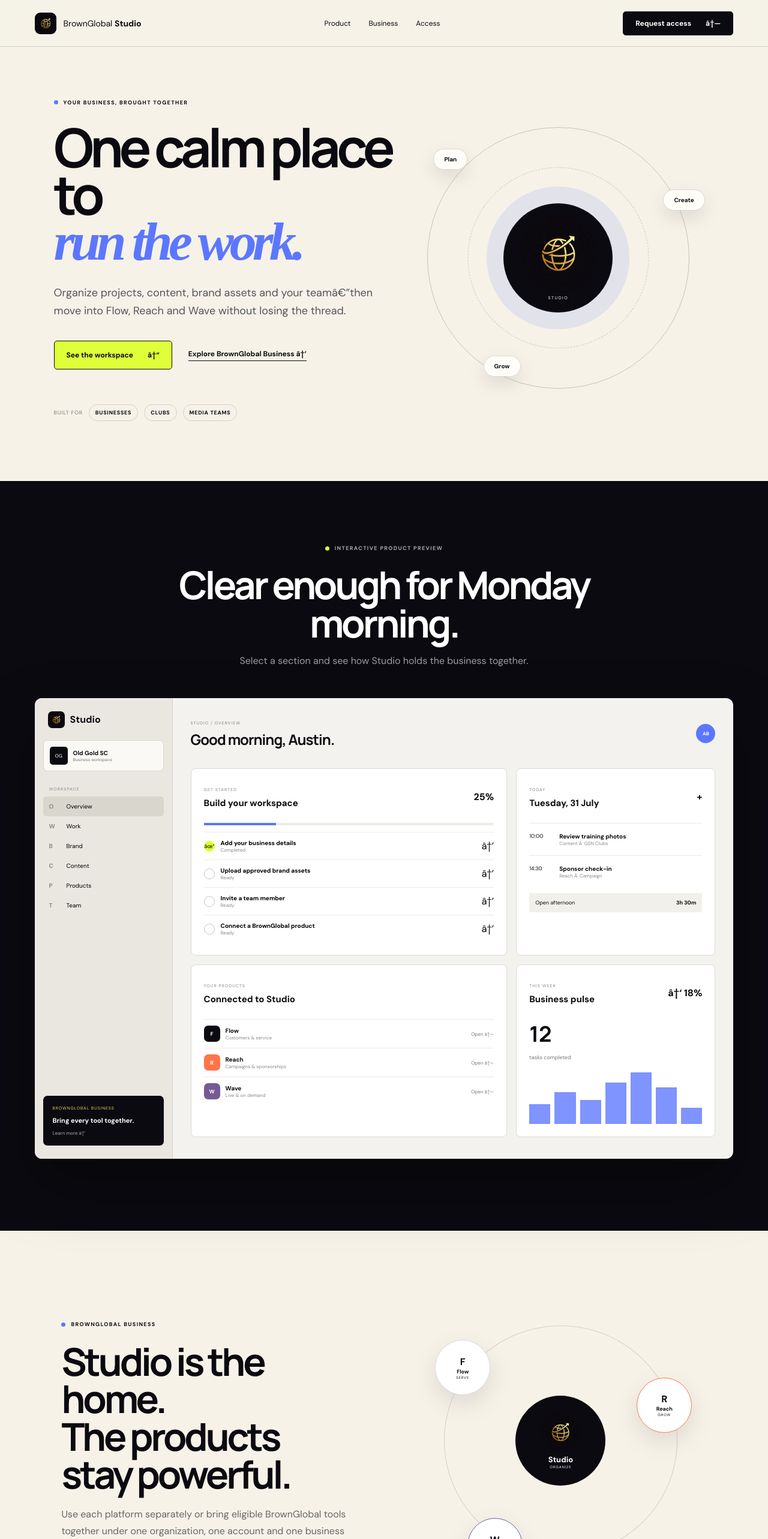
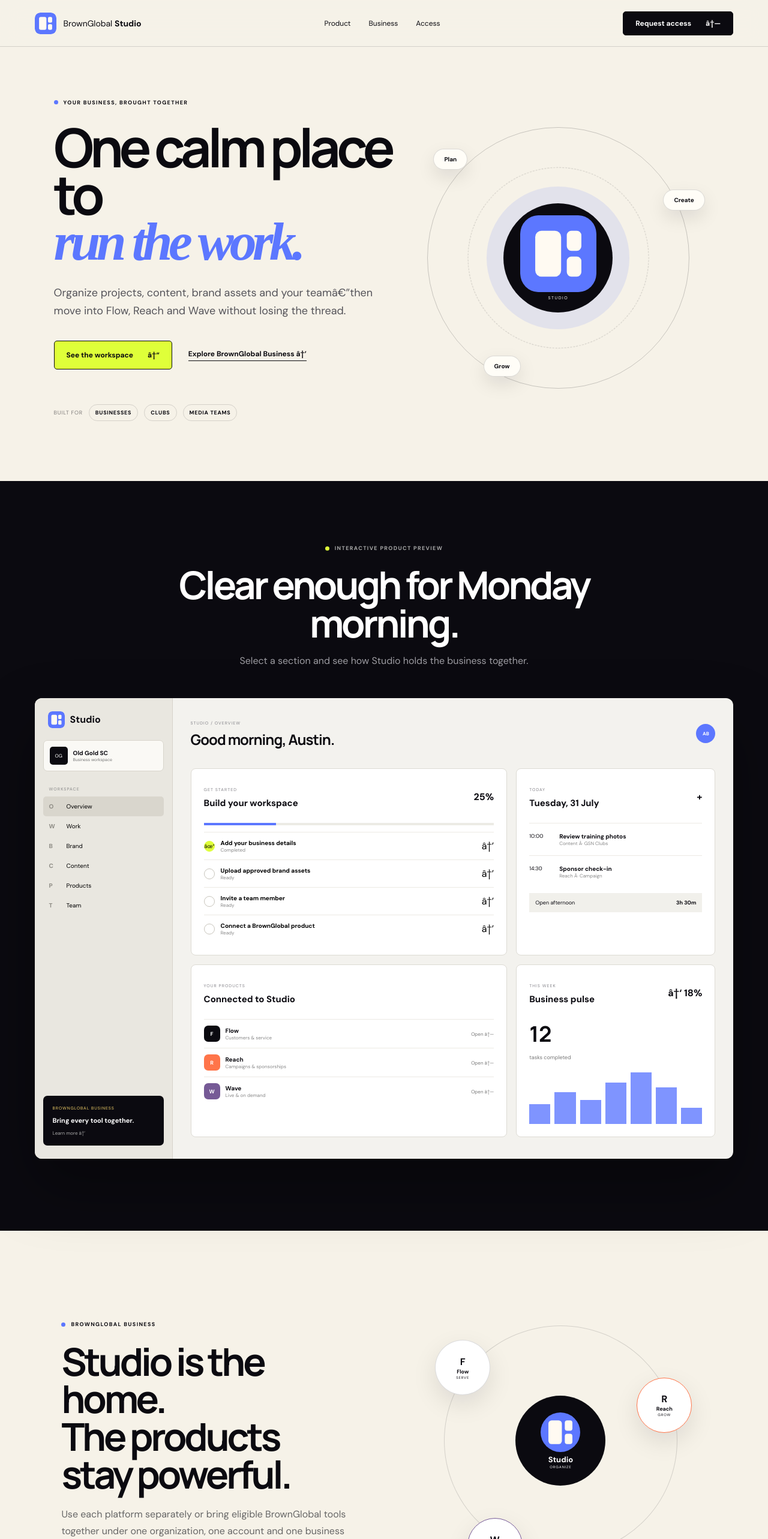
Before and after one commit to brownglobalofficial-glitch/brownglobal-studio, a React (Vite) app: page / in a window 1280 px wide. Shown: the top 2566 px of the page at 60% size. Built offline with nearby package versions, Linux system fonts and the light colour scheme; a web font is replaced by a local one.

Commit message:
Apply final BrownGlobal Studio branding

```diff
--- a/index.html
+++ b/index.html
@@ -5,6 +5,7 @@
     <meta name="viewport" content="width=device-width, initial-scale=1.0" />
     <meta name="theme-color" content="#0b0a10" />
     <meta name="description" content="BrownGlobal Studio brings your work, brand, content, team and BrownGlobal products together." />
+    <link rel="icon" type="image/svg+xml" href="/studio-logo.svg" />
     <title>BrownGlobal Studio</title>
   </head>
   <body>
--- a/src/App.tsx
+++ b/src/App.tsx
@@ -20,20 +20,20 @@
 
   return <main>
     <header className="topbar">
-      <a className="wordmark" href="#top"><img src="/brownglobal-icon.png" alt=""/><span>BrownGlobal <b>Studio</b></span></a>
+      <a className="wordmark" href="#top"><img src="/studio-logo.svg" alt="BrownGlobal Studio logo"/><span>BrownGlobal <b>Studio</b></span></a>
       <nav><a href="#product">Product</a><a href="#business">Business</a><a href="#access">Access</a></nav>
       <a className="button dark small" href="mailto:admin@brownglobal.app?subject=BrownGlobal%20Studio%20early%20access">Request access <span>â†—</span></a>
     </header>
 
     <section className="hero" id="top">
       <div className="hero-copy"><span className="eyebrow"><i/>Your business, brought together</span><h1>One calm place to <em>run the work.</em></h1><p>Organize projects, content, brand assets and your teamâ€”then move into Flow, Reach and Wave without losing the thread.</p><div className="actions"><a className="button primary" href="#product">See the workspace <span>â†“</span></a><a className="text-link" href="#business">Explore BrownGlobal Business â†’</a></div><div className="audience"><span>Built for</span><b>businesses</b><b>clubs</b><b>media teams</b></div></div>
-      <div className="orbit" aria-hidden="true"><div className="ring one"/><div className="ring two"/><div className="core"><img src="/brownglobal-icon.png" alt=""/><small>STUDIO</small></div><span className="chip plan">Plan</span><span className="chip create">Create</span><span className="chip grow">Grow</span></div>
+      <div className="orbit" aria-hidden="true"><div className="ring one"/><div className="ring two"/><div className="core"><img src="/studio-logo.svg" alt=""/><small>STUDIO</small></div><span className="chip plan">Plan</span><span className="chip create">Create</span><span className="chip grow">Grow</span></div>
     </section>
 
     <section className="product" id="product">
       <div className="section-title"><span className="eyebrow light"><i/>Interactive product preview</span><h2>Clear enough for Monday morning.</h2><p>Select a section and see how Studio holds the business together.</p></div>
       <div className="workspace">
-        <aside><div className="mini-brand"><img src="/brownglobal-icon.png" alt=""/><b>Studio</b></div><div className="org"><span>OG</span><div><b>Old Gold SC</b><small>Business workspace</small></div></div><small className="label">Workspace</small>{sections.map(item => <button key={item} className={section === item ? "active" : ""} onClick={() => setSection(item)}><span>{item[0]}</span>{item}</button>)}<div className="upgrade"><small>BROWNGLOBAL BUSINESS</small><b>Bring every tool together.</b><a href="#business">Learn more â†’</a></div></aside>
+        <aside><div className="mini-brand"><img src="/studio-logo.svg" alt=""/><b>Studio</b></div><div className="org"><span>OG</span><div><b>Old Gold SC</b><small>Business workspace</small></div></div><small className="label">Workspace</small>{sections.map(item => <button key={item} className={section === item ? "active" : ""} onClick={() => setSection(item)}><span>{item[0]}</span>{item}</button>)}<div className="upgrade"><small>BROWNGLOBAL BUSINESS</small><b>Bring every tool together.</b><a href="#business">Learn more â†’</a></div></aside>
         <div className="dashboard"><div className="dash-head"><div><small>STUDIO / {section.toUpperCase()}</small><h3>{section === "Overview" ? "Good morning, Austin." : section}</h3></div><span className="avatar">AB</span></div>
           {section === "Overview" ? <div className="grid">
             <article className="panel setup"><div className="panel-head"><div><small>GET STARTED</small><h4>Build your workspace</h4></div><b>{progress}%</b></div><div className="progress"><i style={{width: `${progress}%`}}/></div>{tasks.map((task, index) => <button className="task" key={task} onClick={() => setDone(current => current.includes(index) ? current.filter(id => id !== index) : [...current, index])}><span className={done.includes(index) ? "check checked" : "check"}>{done.includes(index) ? "âœ“" : ""}</span><span><b>{task}</b><small>{done.includes(index) ? "Completed" : "Ready"}</small></span><em>â†’</em></button>)}</article>
@@ -45,9 +45,9 @@
       </div>
     </section>
 
-    <section className="business" id="business"><div><span className="eyebrow"><i/>BrownGlobal Business</span><h2>Studio is the home.<br/>The products stay powerful.</h2><p>Use each platform separately or bring eligible BrownGlobal tools together under one organization, one account and one business membership.</p></div><div className="system"><div className="system-center"><img src="/brownglobal-icon.png" alt=""/><b>Studio</b><small>ORGANIZE</small></div>{[["Flow","SERVE"],["Reach","GROW"],["Wave","STREAM"]].map((item,i)=><div className={`satellite s${i}`} key={item[0]}><span>{item[0][0]}</span><b>{item[0]}</b><small>{item[1]}</small></div>)}</div></section>
+    <section className="business" id="business"><div><span className="eyebrow"><i/>BrownGlobal Business</span><h2>Studio is the home.<br/>The products stay powerful.</h2><p>Use each platform separately or bring eligible BrownGlobal tools together under one organization, one account and one business membership.</p></div><div className="system"><div className="system-center"><img src="/studio-logo.svg" alt=""/><b>Studio</b><small>ORGANIZE</small></div>{[["Flow","SERVE"],["Reach","GROW"],["Wave","STREAM"]].map((item,i)=><div className={`satellite s${i}`} key={item[0]}><span>{item[0][0]}</span><b>{item[0]}</b><small>{item[1]}</small></div>)}</div></section>
     <section className="access" id="access"><span className="eyebrow light"><i/>Early access</span><h2>Build the system before the noise.</h2><p>Studio is being prepared as the operating home for BrownGlobal businesses, partners and approved teams.</p><a className="button primary" href="mailto:admin@brownglobal.app?subject=BrownGlobal%20Studio%20early%20access">Request early access <span>â†’</span></a></section>
-    <footer><a className="wordmark" href="#top"><img src="/brownglobal-icon.png" alt=""/><span>BrownGlobal <b>Studio</b></span></a><p>Organize the business. Keep the work moving.</p><div><a href="mailto:admin@brownglobal.app">admin@brownglobal.app</a><span>Â© 2026 BrownGlobal Holdings LLC</span></div></footer>
+    <footer><a className="wordmark" href="#top"><img src="/studio-logo.svg" alt="BrownGlobal Studio logo"/><span>BrownGlobal <b>Studio</b></span></a><p>Organize the business. Keep the work moving.</p><div><a href="mailto:admin@brownglobal.app">admin@brownglobal.app</a><span>Â© 2026 BrownGlobal Holdings LLC</span></div></footer>
   </main>;
 }
 
--- /dev/null
+++ b/src/brand.css
@@ -0,0 +1 @@
+.core img { border-radius: 22%; }
--- a/src/main.tsx
+++ b/src/main.tsx
@@ -2,6 +2,7 @@
 import { createRoot } from "react-dom/client";
 import App from "./App";
 import "./styles.css";
+import "./brand.css";
 
 createRoot(document.getElementById("root")!).render(
   <StrictMode><App /></StrictMode>,
```
Also changed, not shown: public/studio-logo.svg (added).
